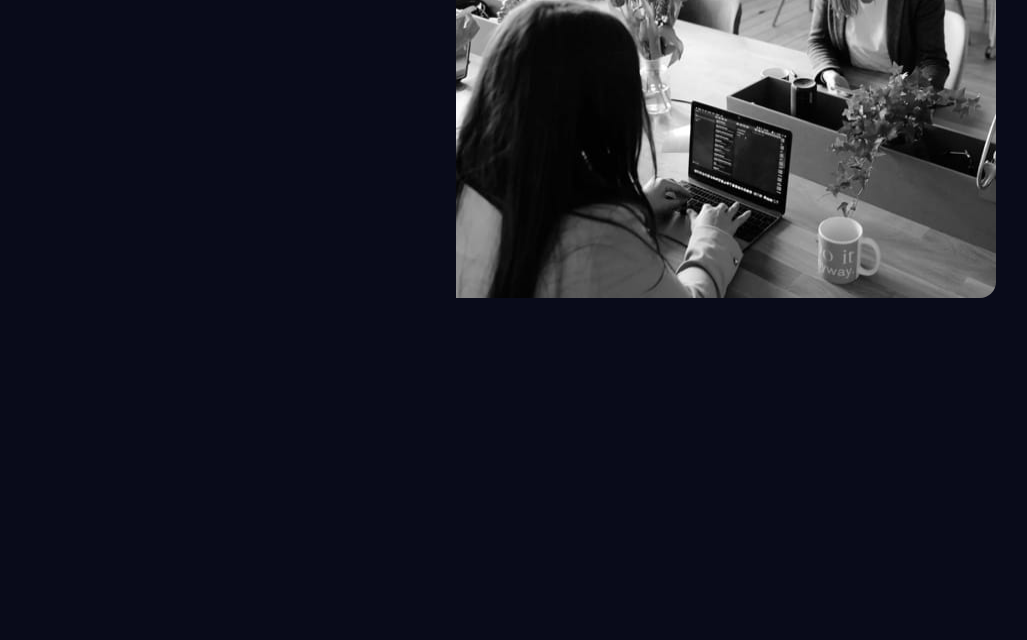
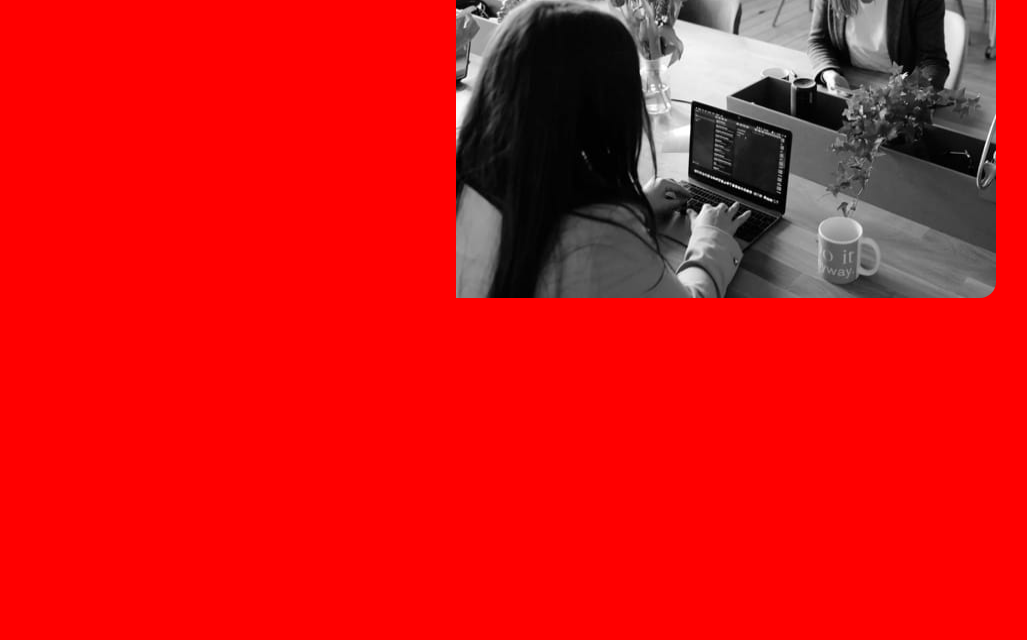
Before and after one commit to jakub-ozog/stats-preview-card-component, a website: page index.html in a window 1280 px wide. Shown: the part 160-800 px from the top of the page, without its empty margins (150-1177 px from the left). Drawn offline with nearby package versions, Linux system fonts and the light colour scheme; files that its build step writes are made by us from their sources.

Commit message:
Sass/npm lib reinstall

```diff
--- a/styles/scss/main/style.scss
+++ b/styles/scss/main/style.scss
@@ -12,7 +12,7 @@
 }
 
 body {
-    background-color: colors.$VeryDarkBlue;
+    background-color: colors.$red;
 }
 
 .container {
```
Also changed, not shown: dist/css/style.css, 2 other files.
